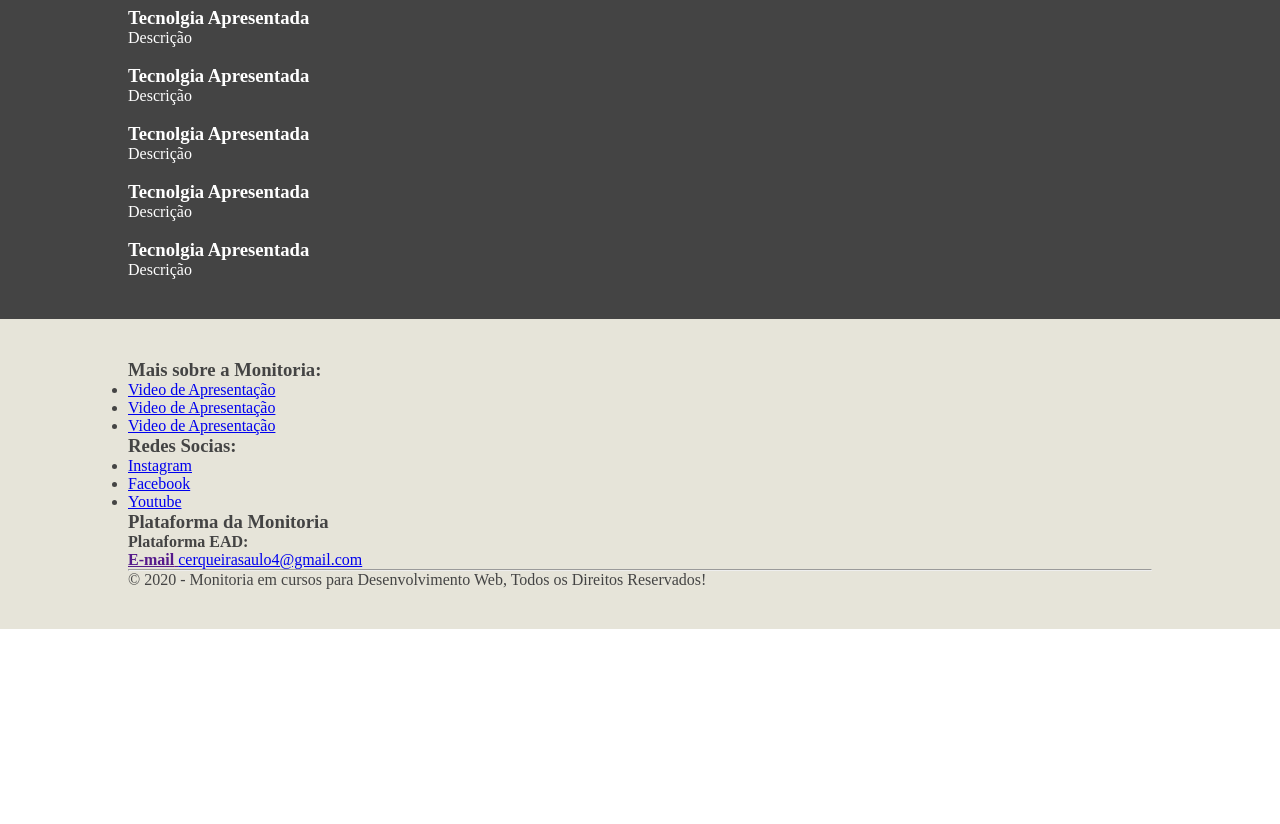
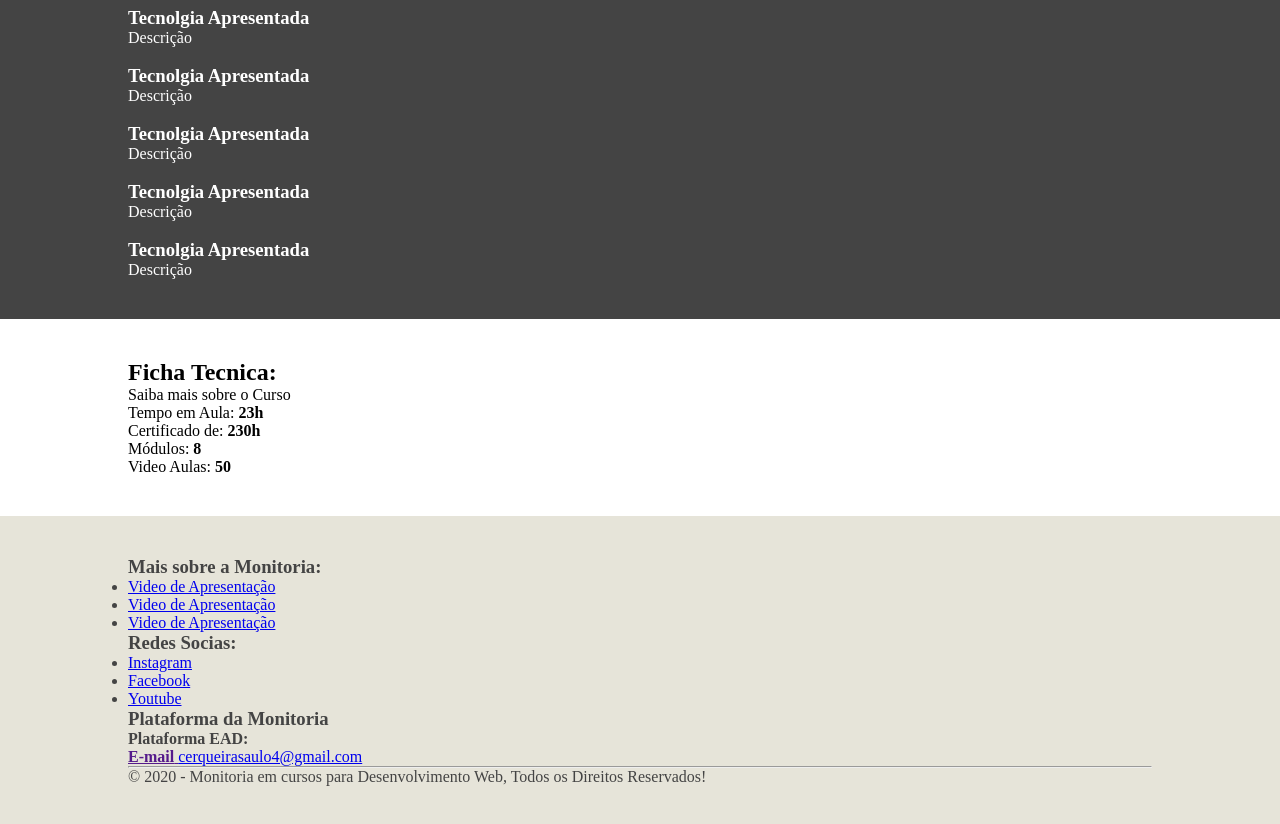
Before and after one commit to saulodecerqueira/CursoDeHtml5Semantico, a plain HTML site: page 06. HTML5 Semântico (#1)/index.html in a window 1280 px wide. Shown: the part 1073-1897 px from the top of the page. Before the commit the page ends 1702 px from the top, so only its background shows below. Drawn offline with Linux system fonts and the light colour scheme.

Commit message:
06. Seção de Conteúdo Temático

```diff
--- a/06. HTML5 Semântico (#1)/index.html
+++ b/06. HTML5 Semântico (#1)/index.html
@@ -153,6 +153,20 @@
             </div>
         </section>
 
+        <section class="container">
+            <div class="content">
+                <div class="ses_title">
+                    <h1>Ficha Tecnica:</h1>
+                    <p class="tagline">Saiba mais sobre o Curso</p>
+                </div>
+                    <article>Tempo em Aula: <b>23h</b></article>
+                    <article>Certificado de: <b>230h</b></article>
+                    <article>Módulos: <b>8</b></article>
+                    <article>Video Aulas: <b>50</b></article>
+                <div class="clear"></div>
+            </div>
+        </section>
+
         <footer class="container bg-ligth">
             <section class="main_footer content">
                 <h1 class="fontzero">Sobre Monitoria em cursos de Desenvolvimento Web</h1>
```
